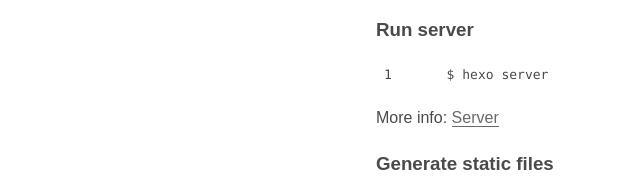
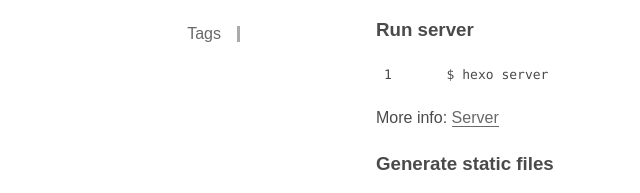
Before and after one commit to derzom/BoYu, a plain HTML site: page 2018/12/29/hello-world/index.html in a window 1280 px wide. Shown: the part 417-610 px from the top of the page, 0-640 px from the left. Drawn offline with Linux system fonts and the light colour scheme; a small style sheet from the web is missing.

Commit message:
Site updated: 2018-12-29 23:15:36

```diff
--- a/2018/12/29/hello-world/index.html
+++ b/2018/12/29/hello-world/index.html
@@ -31,6 +31,10 @@
 
             <a href="/archives/" class="Btn">
               <li>Archive</li>
+            </a>
+
+            <a href="/tags/" class="Btn">
+              <li>Tags</li>
             </a>
 
         </ul>
```
Also changed, not shown: archives/2018/12/index.html (+4 -0 lines), archives/2018/index.html (+4 -0 lines), archives/index.html (+4 -0 lines), index.html (+4 -0 lines), tags/index.html (+4 -0 lines).
